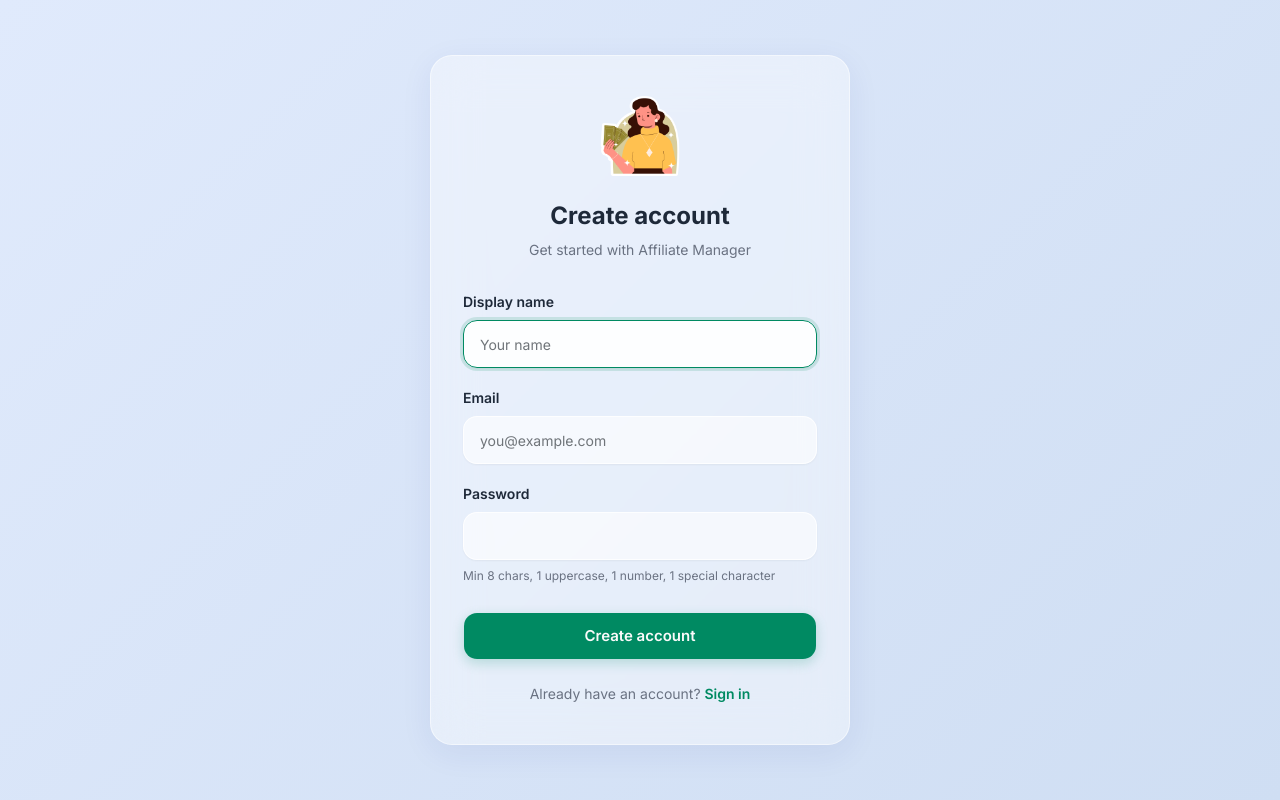
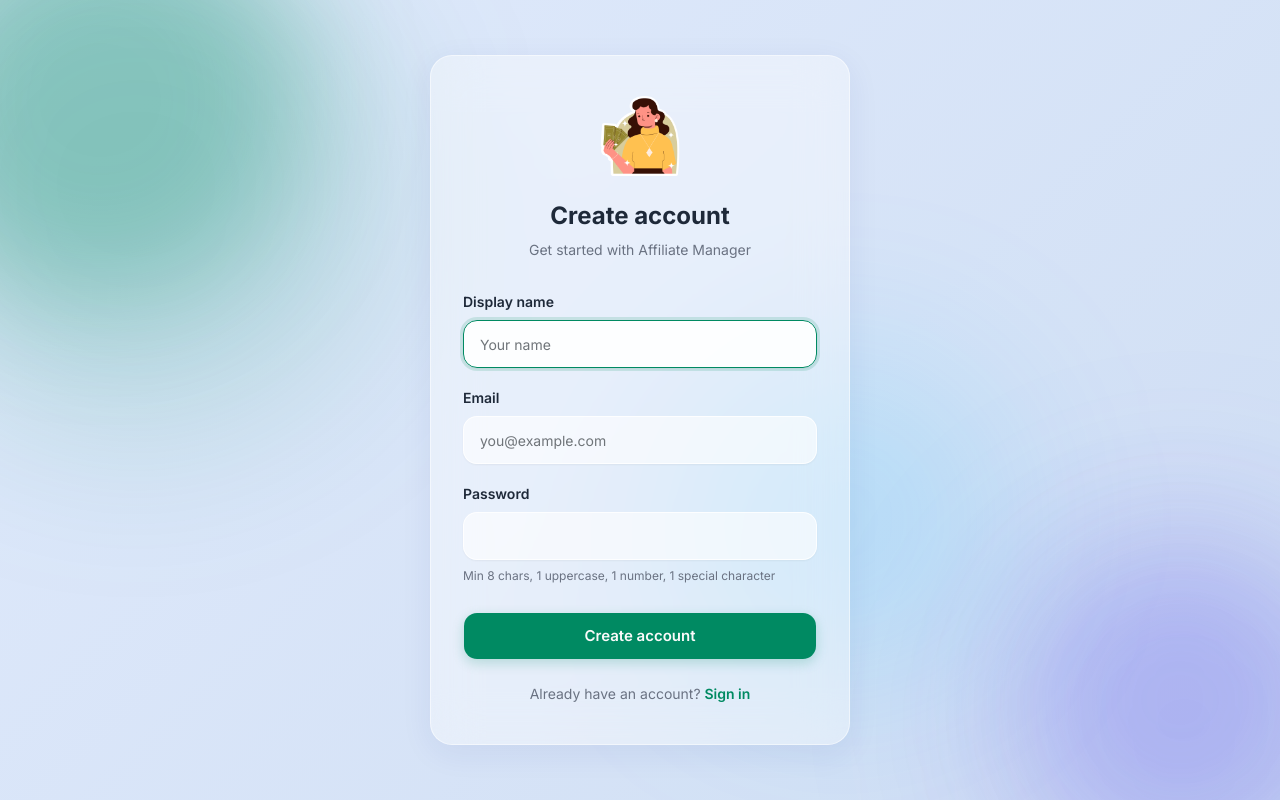
Before and after one commit to trinhquocthinh/affiliate-next, a Next.js app: page /register in a window 1280 px wide. Built offline with nearby package versions, Linux system fonts and the light colour scheme.

Commit message:
update: UI home page

```diff
--- a/src/app/globals.css
+++ b/src/app/globals.css
@@ -53,7 +53,7 @@
 }
 
 :root {
-  --background: oklch(0.985 0.002 247);
+  --background: #f1f5f9;
   --foreground: oklch(0.145 0.015 255);
   --card: oklch(1 0 0);
   --card-foreground: oklch(0.145 0.015 255);
@@ -92,7 +92,7 @@
 }
 
 .dark {
-  --background: oklch(0.13 0.015 255);
+  --background: #0b1120;
   --foreground: oklch(0.965 0.005 250);
   --card: oklch(0.18 0.015 255);
   --card-foreground: oklch(0.965 0.005 250);
@@ -140,3 +140,59 @@
     @apply font-sans;
   }
 }
+
+@layer utilities {
+  .shadow-glass-light {
+    box-shadow:
+      0 1px 3px rgba(0, 0, 0, 0.04),
+      0 6px 20px rgba(0, 0, 0, 0.07);
+  }
+  .shadow-glass-dark {
+    box-shadow:
+      0 1px 3px rgba(0, 0, 0, 0.2),
+      0 8px 24px rgba(0, 0, 0, 0.3);
+  }
+  .shadow-glow {
+    box-shadow: 0 4px 20px rgba(0, 138, 98, 0.3);
+  }
+  .shadow-glow-hover {
+    box-shadow: 0 8px 30px rgba(0, 138, 98, 0.45);
+  }
+}
+
+@keyframes float {
+  0% {
+    transform: translate(0, 0) scale(1);
+  }
+  100% {
+    transform: translate(50px, 50px) scale(1.1);
+  }
+}
+
+@utility animate-float {
+  animation: float 15s infinite alternate ease-in-out;
+}
+
+/* Background Blobs (Tạo màu sắc đằng sau lớp kính) */
+.auth-blob {
+  position: absolute;
+  border-radius: 50%;
+  filter: blur(60px);
+  z-index: 0;
+}
+
+.auth-blob-1 {
+  width: 400px;
+  height: 400px;
+  background: rgba(0, 138, 98, 0.3); /* Xanh lá nhạt */
+  top: -100px;
+  left: -100px;
+}
+
+.auth-blob-2 {
+  width: 300px;
+  height: 300px;
+  background: rgba(79, 70, 229, 0.2); /* Tím nhạt tạo độ sâu */
+  bottom: -50px;
+  right: -50px;
+}
--- a/src/app/layout.tsx
+++ b/src/app/layout.tsx
@@ -29,7 +29,30 @@ export default function RootLayout({
       className={`${inter.variable} ${jetbrainsMono.variable} h-full antialiased`}
       suppressHydrationWarning
     >
+      <head>
+        <script
+          dangerouslySetInnerHTML={{
+            __html: `
+              try {
+                var t = localStorage.getItem('affiliate-theme');
+                if (t === 'dark' || (!t && window.matchMedia('(prefers-color-scheme: dark)').matches)) {
+                  document.documentElement.classList.add('dark');
+                } else if (t === 'light') {
+                  document.documentElement.classList.remove('dark');
+                }
+              } catch(e) {}
+            `,
+          }}
+        />
+      </head>
       <body className="min-h-full flex flex-col">
+        {/* Background Animated Blobs */}
+        <div className="fixed inset-0 z-1 overflow-hidden pointer-events-none">
+          <div className="absolute rounded-full blur-[80px] animate-float w-125 h-125 bg-[#008a62]/15 dark:bg-[#008a62]/25 -top-[10%] -left-[10%]" />
+          <div className="absolute rounded-full blur-[80px] animate-float w-100 h-100 bg-indigo-600/10 dark:bg-indigo-600/20 -bottom-[10%] -right-[5%]" style={{ animationDelay: "-5s" }} />
+          <div className="absolute rounded-full blur-[80px] animate-float w-75 h-75 bg-sky-400/15 top-[40%] left-[50%]" style={{ animationDelay: "-10s" }} />
+        </div>
+
         {children}
         <Toaster richColors position="top-right" />
       </body>
--- a/src/components/layout/app-header.tsx
+++ b/src/components/layout/app-header.tsx
@@ -2,15 +2,41 @@
 
 import { SidebarTrigger } from "@/components/ui/sidebar";
 import { Separator } from "@/components/ui/separator";
+import { SunIcon, MoonIcon, MonitorIcon } from "lucide-react";
+import { useTheme } from "@/components/layout/theme-provider";
 
 export function AppHeader({ title }: { title?: string }) {
+  const { theme, setTheme } = useTheme();
+
+  function toggleTheme() {
+    if (theme === "dark") {
+      setTheme("light");
+    } else {
+      setTheme("dark");
+    }
+  }
+
+  const ThemeIcon =
+    theme === "dark" ? SunIcon : theme === "light" ? MoonIcon : MonitorIcon;
+
   return (
-    <header className="flex h-14 shrink-0 items-center gap-2 border-b px-4">
-      <SidebarTrigger className="-ml-1" />
-      <Separator orientation="vertical" className="mr-2 !h-4" />
-      {title && (
-        <h1 className="text-sm font-medium text-foreground">{title}</h1>
-      )}
+    <header className="flex h-16 shrink-0 items-center justify-between gap-2 px-4 md:px-8 sticky top-0 z-40 backdrop-blur-md">
+      <div className="flex items-center gap-4">
+        <SidebarTrigger className="-ml-1" />
+        <Separator orientation="vertical" className="mr-2 !h-4" />
+        {title && (
+          <span className="text-sm font-medium text-muted-foreground">
+            {title}
+          </span>
+        )}
+      </div>
+      <button
+        onClick={toggleTheme}
+        title="Toggle Light/Dark Mode"
+        className="w-10 h-10 rounded-full flex justify-center items-center bg-background/70 border border-border text-foreground text-xl backdrop-blur-md shadow-sm transition-all duration-300 hover:-translate-y-0.5 hover:shadow-md hover:text-primary"
+      >
+        <ThemeIcon className="h-5 w-5" />
+      </button>
     </header>
   );
 }
--- a/src/components/layout/theme-provider.tsx
+++ b/src/components/layout/theme-provider.tsx
@@ -11,7 +11,7 @@ type ThemeProviderContextType = {
 
 const ThemeProviderContext = createContext<ThemeProviderContextType>({
   theme: "system",
-  setTheme: () => {},
+  setTheme: () => { },
 });
 
 export function ThemeProvider({
```
Also changed, not shown: src/app/(dashboard)/page.tsx (+71 -71 lines).
